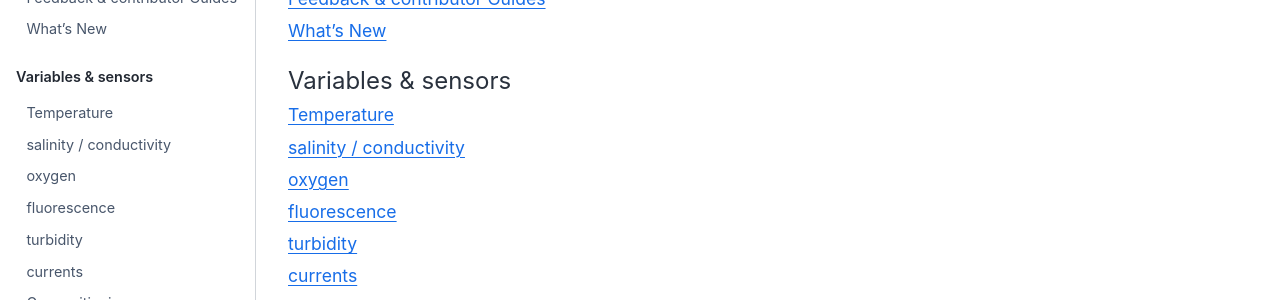
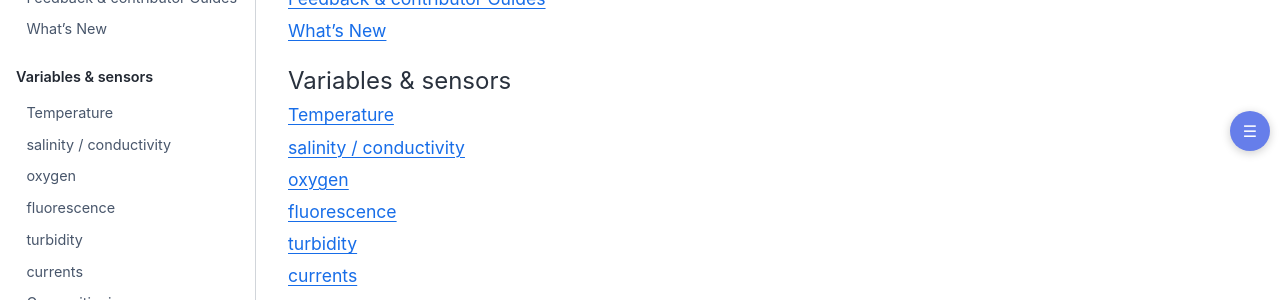
Before and after one commit to DIYOceanography/DIYOceanography_BZH, a Sphinx documentation site: the page built from docs/index.rst, in a window 1280 px wide. Shown: the part 339-639 px from the top of the page. Built offline with Sphinx 7.4.7 and the Sphinx Book theme 1.1.4, drawn with Linux system fonts in a browser that asks for light colours.

Commit message:
# General
Le panneau de navigation de droite peut se cacher

```diff
--- a/docs/_static/custom.css
+++ b/docs/_static/custom.css
@@ -1,33 +1,66 @@
-/* Hide right sidebar completely */
+/* Toggle button for right sidebar */
+.sidebar-toggle-js {
+    position: fixed;
+    top: 50%;
+    right: 10px;
+    z-index: 1000;
+    background: #667eea;
+    color: white;
+    border: none;
+    border-radius: 50%;
+    width: 40px;
+    height: 40px;
+    cursor: pointer;
+    font-size: 16px;
+    box-shadow: 0 2px 10px rgba(0,0,0,0.2);
+    transition: all 0.3s ease;
+}
+
+.sidebar-toggle-js:hover {
+    background: #5a67d8;
+    transform: scale(1.1);
+}
+
+/* Hide RIGHT sidebar (table of contents) by default */
 .bd-sidebar-secondary {
     display: none !important;
+    transition: all 0.3s ease;
 }
 
-/* Override ALL width constraints */
-* {
+/* Show RIGHT sidebar when toggled */
+.show-right-sidebar .bd-sidebar-secondary {
+    display: block !important;
+}
+
+/* Keep LEFT sidebar always visible */
+.bd-sidebar-primary {
+    display: block !important;
+}
+
+/* Adjust main content when RIGHT sidebar is shown */
+.show-right-sidebar .bd-main {
+    width: calc(100% - 300px) !important; /* Account for right sidebar */
     max-width: none !important;
 }
 
-/* Specific overrides for main layout */
-.bd-page,
-.bd-main,
+/* When RIGHT sidebar is hidden, expand main content */
+.bd-main {
+    width: 100% !important;
+    max-width: none !important;
+}
+
+/* Override ALL width constraints when sidebar is hidden */
 .bd-content,
 .bd-article-container,
 .bd-article {
     width: 100% !important;
     max-width: none !important;
-    margin-left: 0 !important;
-    margin-right: 0 !important;
 }
 
-/* Force the main content area to expand */
-.bd-main {
-    flex: 1 1 auto !important;
-    width: calc(100% - 250px) !important; /* Assuming left sidebar is ~250px */
+/* When RIGHT sidebar is shown, adjust content width */
+.show-right-sidebar .bd-content,
+.show-right-sidebar .bd-article-container,
+.show-right-sidebar .bd-article {
+    width: calc(100% - 250px) !important;
+    max-width: none !important;
 }
-
-/* Table specific */
-.diy-table {
-    width: 100% !important;
-    min-width: 100% !important;
-}
--- /dev/null
+++ b/docs/_static/toggle-sidebar.js
@@ -0,0 +1,24 @@
+document.addEventListener('DOMContentLoaded', function() {
+    // Create toggle button
+    const toggleButton = document.createElement('button');
+    toggleButton.innerHTML = '☰';
+    toggleButton.className = 'sidebar-toggle-js';
+    toggleButton.title = 'Show Table of Contents';
+
+    // Add click handler
+    toggleButton.addEventListener('click', function() {
+        document.body.classList.toggle('show-right-sidebar');
+
+        // Change button symbol and title
+        if (document.body.classList.contains('show-right-sidebar')) {
+            toggleButton.innerHTML = '✕';
+            toggleButton.title = 'Hide Table of Contents';
+        } else {
+            toggleButton.innerHTML = '☰';
+            toggleButton.title = 'Show Table of Contents';
+        }
+    });
+
+    // Add button to page
+    document.body.appendChild(toggleButton);
+});
--- a/docs/conf.py
+++ b/docs/conf.py
@@ -133,6 +133,10 @@
     'custom.css',
 ]
 
+html_js_files = [
+    'toggle-sidebar.js',
+]
+
 # Add any paths that contain custom static files (such as style sheets) here,
 # relative to this directory. They are copied after the builtin static files,
 # so a file named "default.css" will overwrite the builtin "default.css".
```
